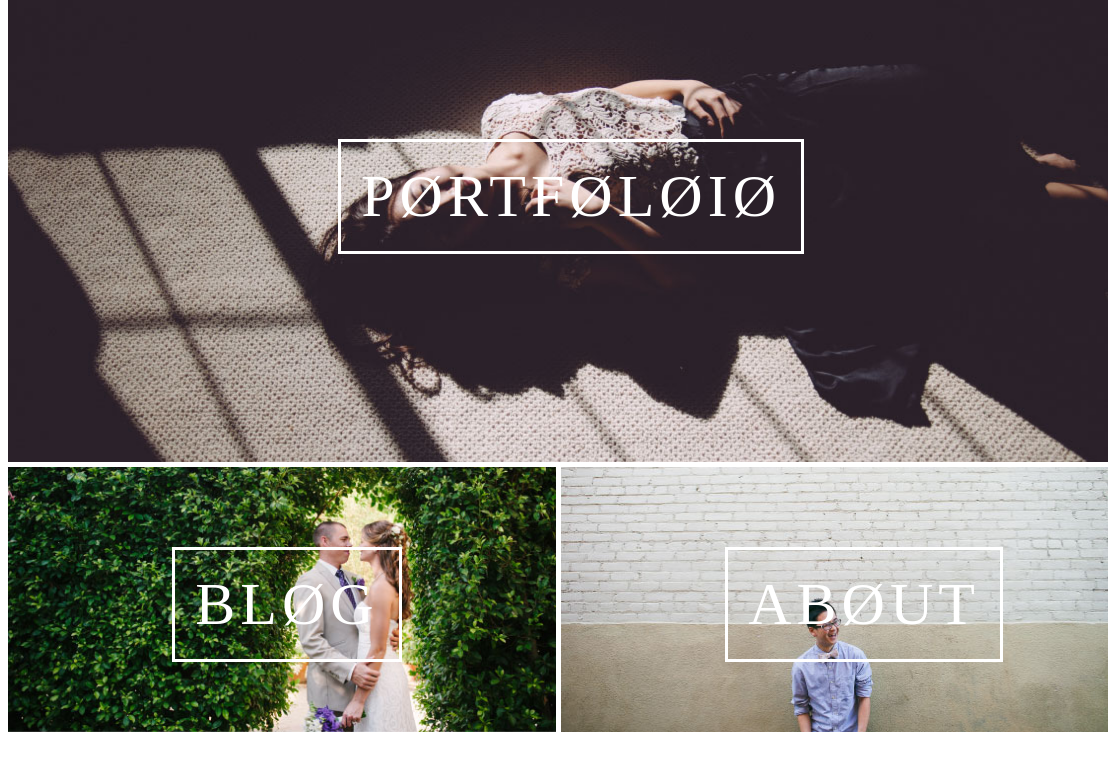
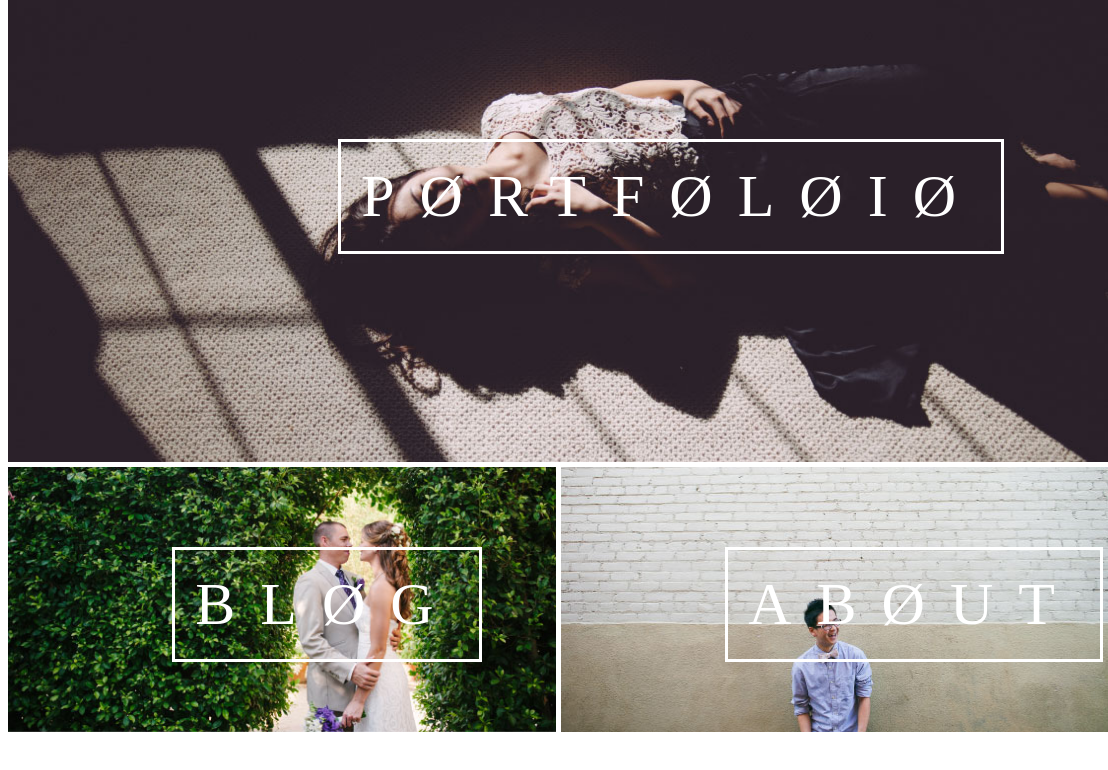
Before and after one commit to rigelstpierre/richard_cao, a plain HTML site: page index.html in a window 1280 px wide. Shown: the full height of the page, 172-1280 px from the left. Drawn offline with nearby package versions, Linux system fonts and the light colour scheme.

Commit message:
Update main.css

```diff
--- a/css/main.css
+++ b/css/main.css
@@ -50,7 +50,7 @@ nav {
   .container a.title {
     text-transform: uppercase;
     color: white;
-    letter-spacing: 5px;
+    letter-spacing: 25px;
     font-size: 60px;
     border: 3px solid white;
     padding: 20px;
```
